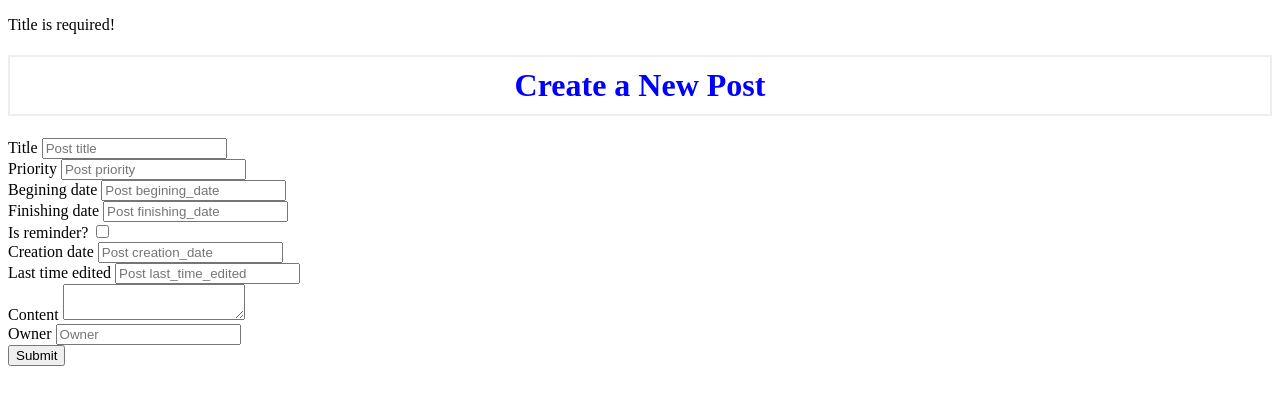
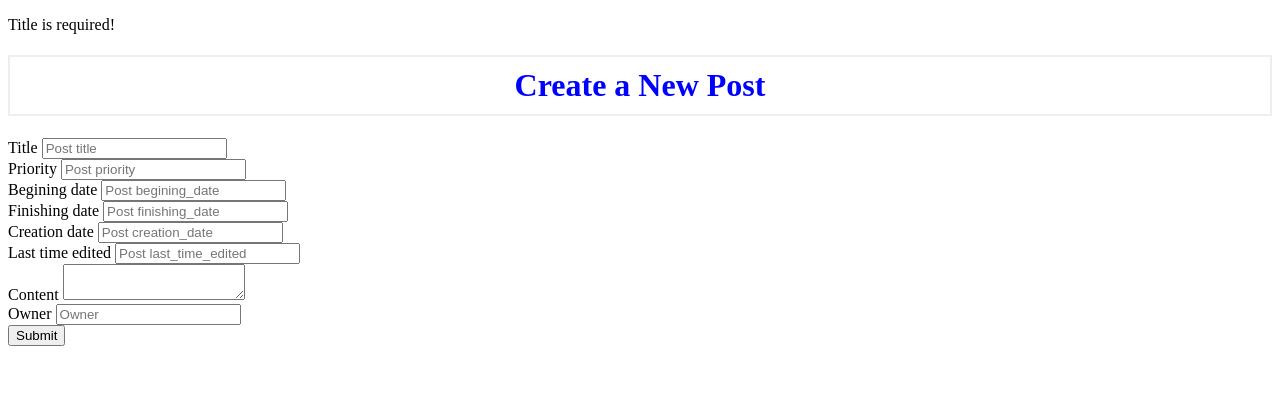
Before and after one commit to HeitorQueiroga49355/conception, a Flask app: page /create in a window 1280 px wide. Shown: the part 78-483 px from the top of the page. Run offline with Flask 2, Linux system fonts and the light colour scheme; some libraries are stand-ins or nearby versions.

Commit message:
Remoção do atributo is_reminder

```diff
--- a/app.py
+++ b/app.py
@@ -55,7 +55,6 @@ def create():
         title = request.form['title'] #
         author = request.form['author'] #
         creation_date = request.form['creation_date'] ##
-        is_reminder = request.form['is_reminder'] #
         begin_date = request.form['begin_date'] #
         finish_date = request.form['finishing_date'] #
         content = request.form['content'] #
@@ -66,7 +65,7 @@ def create():
     else:
         cursor = get_connection()
         # print([title, author, creation_date, is_reminder, begin_date, finish_date, content, last_time_edited, priority, id])
-        cursor.execute('INSERT INTO posts (title, author, creation_date, is_reminder, begining_date, finishing_date, content, last_time_edited, priority) VALUES (%s, %s, %s, %s, %s, %s, %s, %s, %s)', [title, author, creation_date, bool(is_reminder), begin_date, finish_date, content, last_time_edited, priority])
+        cursor.execute('INSERT INTO posts (title, author, creation_date, begining_date, finishing_date, content, last_time_edited, priority) VALUES (%s, %s, %s, %s, %s, %s, %s, %s)', [title, author, creation_date, begin_date, finish_date, content, last_time_edited, priority])
         mysql.connection.commit()
         cursor.close()
         flash('Created Post')
@@ -82,7 +81,6 @@ def edit(id):
         title = request.form['title']
         author = request.form['author']
         creation_date = request.form['creation_date']
-        is_reminder = request.form['is_reminder']
         begin_date = request.form['begining_date']
         finish_date = request.form['finishing_date']
         content = request.form['content']
@@ -92,7 +90,7 @@ def edit(id):
         flash('Title is required!')
     else:
         cursor = get_connection()
-        cursor.execute('UPDATE posts SET title = %s, author = %s, creation_date = %s, is_reminder = %s, begining_date = %s, finishing_date = %s, content = %s, last_time_edited = %s, priority = %s WHERE id = %s',[title, author, creation_date, bool(is_reminder), begin_date, finish_date, content, last_time_edited, priority, id])
+        cursor.execute('UPDATE posts SET title = %s, author = %s, creation_date = %s, begining_date = %s, finishing_date = %s, content = %s, last_time_edited = %s, priority = %s WHERE id = %s',[title, author, creation_date, begin_date, finish_date, content, last_time_edited, priority, id])
         mysql.connection.commit()
         cursor.close()
         flash('Edited Post')
--- a/init_db.py
+++ b/init_db.py
@@ -17,7 +17,6 @@ cursor.execute('CREATE TABLE posts (id INT AUTO_INCREMENT PRIMARY KEY,'
                 'title VARCHAR(255) NOT NULL,'
                 'author VARCHAR(50) NOT NULL,'
                 'creation_date VARCHAR(50) NOT NULL,'
-                'is_reminder BOOLEAN DEFAULT FALSE,'
                 'begining_date VARCHAR(50) NOT NULL,'
                 'finishing_date VARCHAR(50),'
                 'content VARCHAR(255) NOT NULL,'
--- a/templates/create.html
+++ b/templates/create.html
@@ -47,17 +47,6 @@
   </div>
 
   <div class="form-group">
-    <label for="is_reminder">Is reminder?</label>
-    <input
-      type="checkbox"
-      name="is_reminder"
-      placeholder="Post is_reminder"
-      class="form-control"
-      value="{{ request.form['is_reminder'] }}"
-    />
-  </div>
-
-  <div class="form-group">
     <label for="creation_date">Creation date</label>
     <input
       type="text"
```
Also changed, not shown: templates/edit.html (+0 -11 lines).
